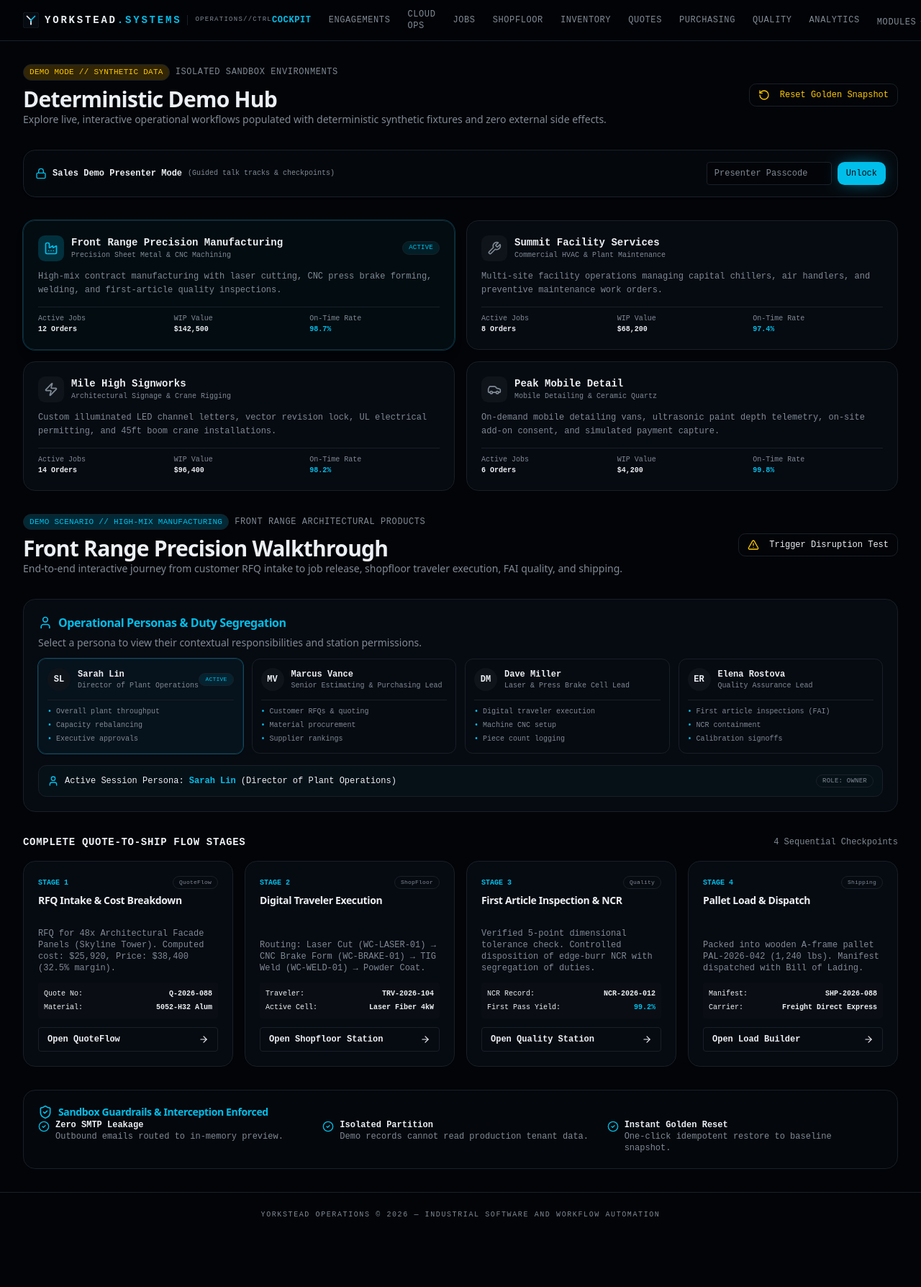
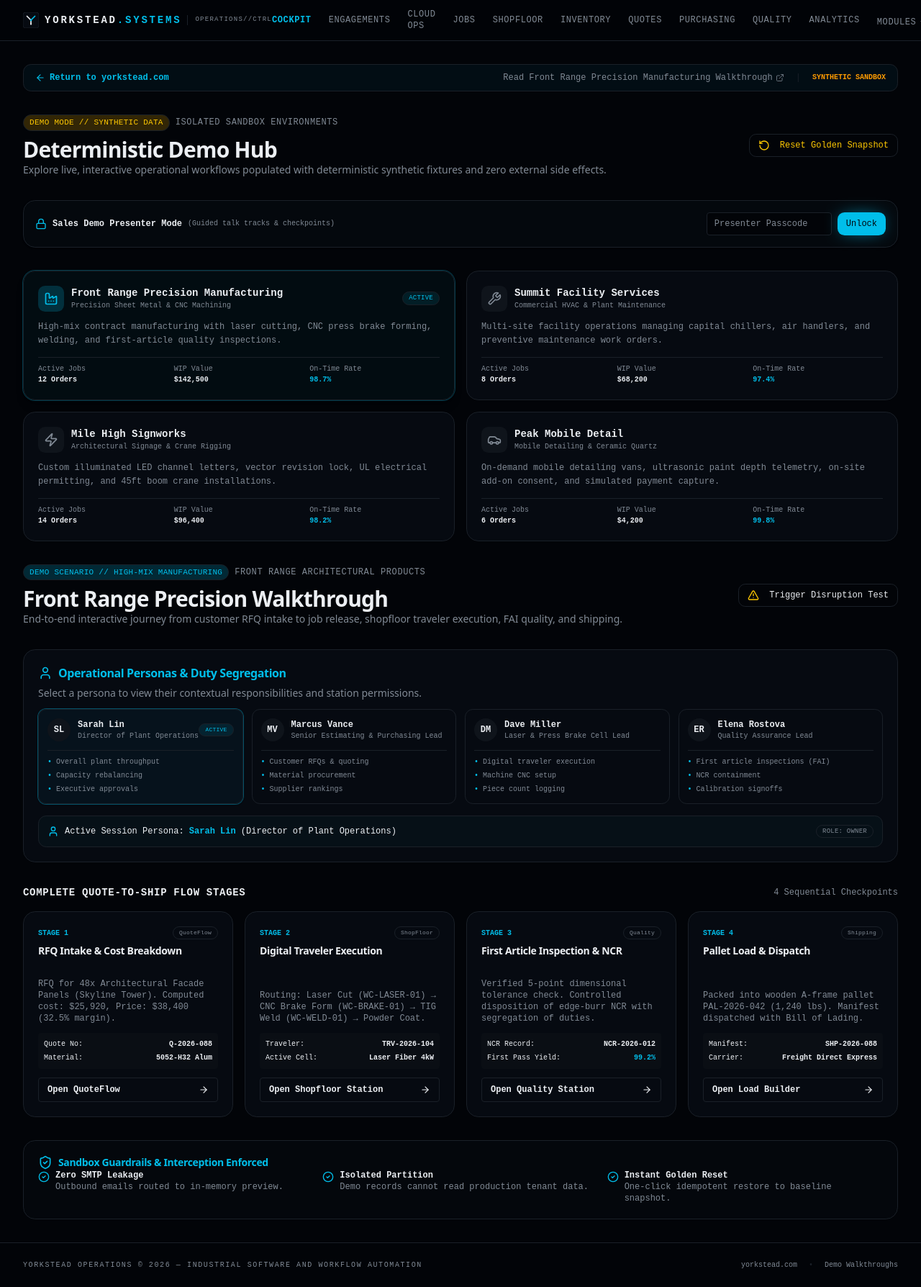
Before and after one commit to yorkstead/operations, a Next.js app: page /demo in a window 1280 px wide. Shown: the whole page at 72% size. Before the commit the page ends 1718 px from the top, so only its background shows below. Built offline with nearby package versions, Linux system fonts and the light colour scheme.

Commit message:
feat(operations): align demo hub and login navigation with yorkstead.com

```diff
--- a/app/login/page.tsx
+++ b/app/login/page.tsx
@@ -66,7 +66,13 @@ export default function LoginPage() {
           <div className="mx-auto flex size-12 items-center justify-center rounded-xl border border-primary/30 bg-primary/10 text-primary">
             <ShieldCheck className="size-6" />
           </div>
-          <div className="flex items-center justify-center gap-2">
+          <div className="flex items-center justify-between">
+            <a
+              href="https://yorkstead.com"
+              className="inline-flex items-center gap-1 font-mono text-[10px] text-muted-foreground hover:text-foreground transition"
+            >
+              <span>← yorkstead.com</span>
+            </a>
             <Badge variant="secondary" className="font-mono text-[9px] uppercase bg-primary/20 text-primary border-primary/30">
               OPERATIONS GATEWAY
             </Badge>
@@ -147,11 +153,18 @@ export default function LoginPage() {
             </Button>
           </form>
 
-          <div className="rounded-lg border border-border/80 bg-muted/20 p-3 text-[11px] text-muted-foreground text-center">
-            <span>Evaluating as a prospect? </span>
-            <a href="/demo" className="font-semibold text-primary hover:underline">
-              Launch interactive demo sandbox
-            </a>
+          <div className="rounded-lg border border-border/80 bg-muted/20 p-3 text-[11px] text-muted-foreground text-center space-y-1">
+            <div>
+              <span>Evaluating as a prospect? </span>
+              <a href="/demo" className="font-semibold text-primary hover:underline">
+                Launch interactive demo sandbox
+              </a>
+            </div>
+            <div>
+              <a href="https://yorkstead.com" className="text-[10px] text-muted-foreground hover:underline">
+                Explore platform capabilities on yorkstead.com
+              </a>
+            </div>
           </div>
         </CardContent>
       </Card>
--- a/components/demo/demo-hub.tsx
+++ b/components/demo/demo-hub.tsx
@@ -5,7 +5,7 @@ import Link from "next/link";
 import { Card, CardContent, CardHeader, CardTitle, CardDescription } from "@/components/ui/card";
 import { Badge } from "@/components/ui/badge";
 import { Button } from "@/components/ui/button";
-import { RotateCcw, ShieldCheck, ArrowRight, CheckCircle2, Sparkles, Factory, Wrench, Zap, Car } from "lucide-react";
+import { RotateCcw, ShieldCheck, ArrowRight, ArrowLeft, ExternalLink, CheckCircle2, Sparkles, Factory, Wrench, Zap, Car } from "lucide-react";
 import { FrontRangeWalkthrough } from "@/components/demo/front-range-walkthrough";
 import { SummitFacilityWalkthrough } from "@/components/demo/summit-facility-walkthrough";
 import { SignworksWalkthrough } from "@/components/demo/signworks-walkthrough";
@@ -97,6 +97,33 @@ export function DemoHub() {
 
   return (
     <div className="space-y-8">
+      {/* Return to Yorkstead Public Site & Walkthrough Navigation Bar */}
+      <div className="flex flex-wrap items-center justify-between gap-3 rounded-lg border border-primary/30 bg-primary/5 px-4 py-2.5 font-mono text-xs text-muted-foreground">
+        <a
+          href="https://yorkstead.com"
+          className="inline-flex items-center gap-1.5 font-semibold text-primary hover:underline"
+        >
+          <ArrowLeft className="size-3.5" />
+          <span>Return to yorkstead.com</span>
+        </a>
+
+        <div className="flex items-center gap-4">
+          <a
+            href={`https://yorkstead.com/demos/${current.slug}`}
+            target="_blank"
+            rel="noreferrer"
+            className="inline-flex items-center gap-1 hover:text-foreground transition"
+          >
+            <span>Read {current.name} Walkthrough</span>
+            <ExternalLink className="size-3 opacity-80" />
+          </a>
+          <span className="text-border">|</span>
+          <span className="text-[10px] text-amber-500 font-bold uppercase">
+            Synthetic Sandbox
+          </span>
+        </div>
+      </div>
+
       {/* Demo Header */}
       <div className="flex flex-col justify-between gap-4 sm:flex-row sm:items-center">
         <div>
--- a/components/shell/footer.tsx
+++ b/components/shell/footer.tsx
@@ -3,10 +3,25 @@ import { brand } from "@/lib/brand";
 export function Footer() {
   return (
     <footer className="border-t border-border py-6 text-center text-xs text-muted-foreground">
-      <div className="mx-auto max-w-7xl px-4 sm:px-6 lg:px-8">
+      <div className="mx-auto flex max-w-7xl flex-col items-center justify-between gap-3 px-4 sm:flex-row sm:px-6 lg:px-8">
         <p className="font-mono text-[10px] tracking-[0.16em] uppercase">
           {brand.name} &copy; {new Date().getFullYear()} — {brand.descriptor}
         </p>
+        <div className="flex items-center gap-4 font-mono text-[10px]">
+          <a
+            href="https://yorkstead.com"
+            className="text-muted-foreground hover:text-foreground transition underline-offset-4 hover:underline"
+          >
+            yorkstead.com
+          </a>
+          <span className="text-border">•</span>
+          <a
+            href="https://yorkstead.com/demos"
+            className="text-muted-foreground hover:text-foreground transition underline-offset-4 hover:underline"
+          >
+            Demo Walkthroughs
+          </a>
+        </div>
       </div>
     </footer>
   );
```
Also changed, not shown: 1 other file (tests, documents, lock files or other folders).
